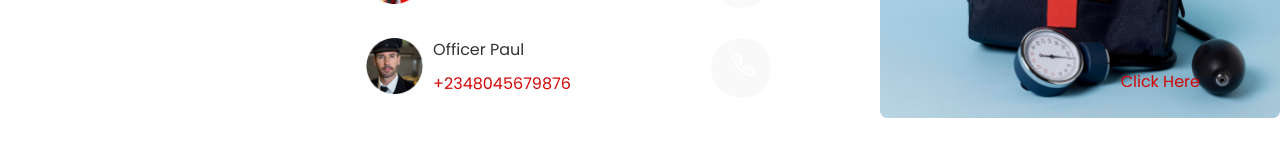
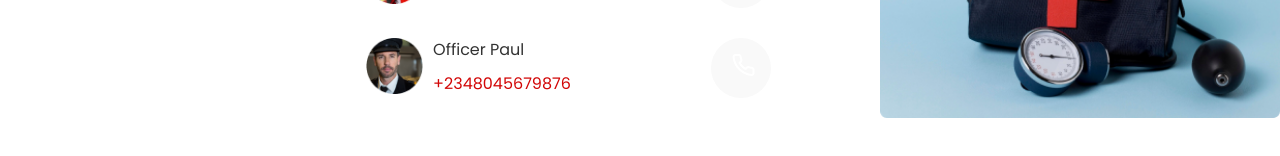
Before and after one commit to GenesysLearnable/ES-FE-5, a React (Vite) app: page /Home in a window 1280 px wide. Shown: the part 940-1096 px from the top of the page. Built offline with nearby package versions, Linux system fonts and the light colour scheme; no server answers; a web font is replaced by a local one.

Commit message:
commented out clickhere

```diff
--- a/src/pages/home-page.jsx
+++ b/src/pages/home-page.jsx
@@ -392,7 +392,7 @@ function Home() {
 
             <img src={bag} alt="Bag" />
             <a id="bag-p-a" href="#">
-              Click Here
+              {/* Click Here */}
             </a>
 
             <p id="bag-p-1">Basic First Aid</p>
```
